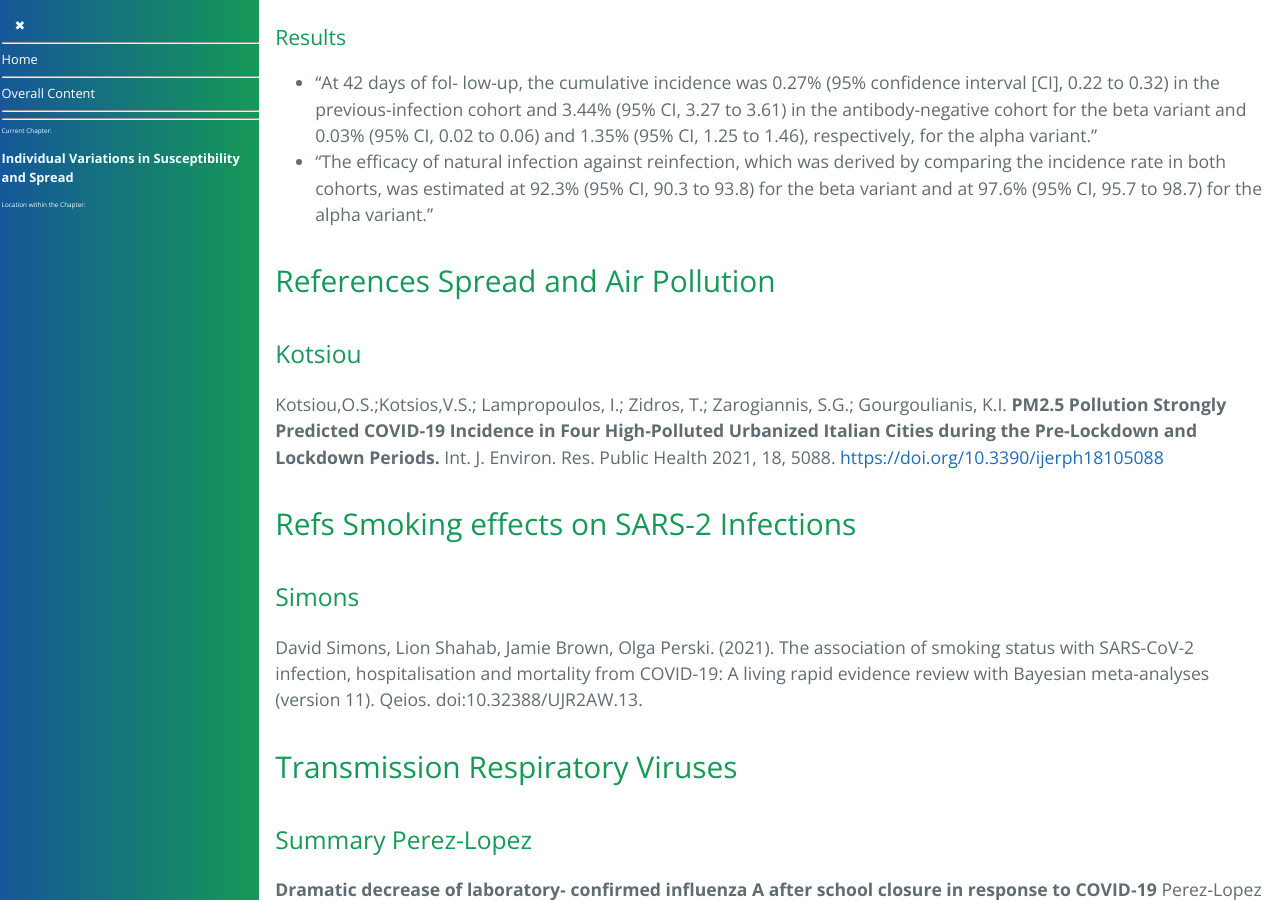
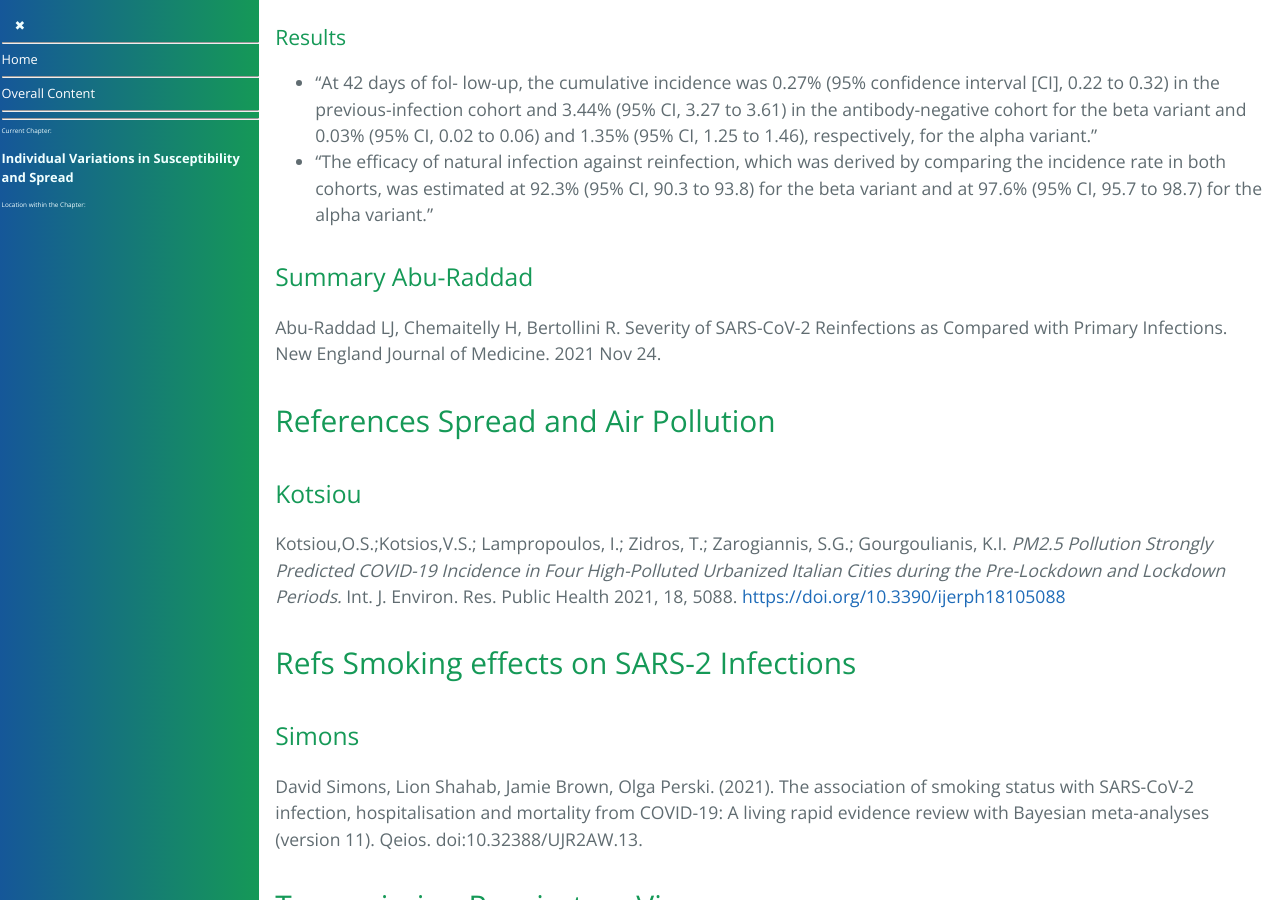
Before and after one commit to forestgrape/coronavirus, a Jekyll site: the page built from 5_epidemiological/individual_susceptibility_and_transmission.md, in a window 1280 px wide and 900 px high, scrolled down 51448 px. Built offline with Jekyll 4.4.1, drawn with Linux system fonts in a browser that asks for light colours; our own code applies the rules of GitHub Pages for plain Markdown files.

Commit message:
ref on protection of prev inf vs severe disease

```diff
--- a/5_epidemiological/individual_susceptibility_and_transmission.md
+++ b/5_epidemiological/individual_susceptibility_and_transmission.md
@@ -1160,13 +1160,16 @@ Chemaitelly H, Bertollini R, Abu-Raddad LJ. Efficacy of Natural Immunity against
 * "The efficacy of natural infection against reinfection, which was derived by comparing the incidence rate in both cohorts, was estimated at 92.3% (95% CI, 90.3 to 93.8) for the beta variant and at 97.6% (95% CI, 95.7 to 98.7) for the alpha variant."
 
 
+#### Summary Abu-Raddad
+Abu-Raddad LJ, Chemaitelly H, Bertollini R. Severity of SARS-CoV-2 Reinfections as Compared with Primary Infections. New England Journal of Medicine. 2021 Nov 24.
+
+
 ### References Spread and Air Pollution
 
 #### Kotsiou
 Kotsiou,O.S.;Kotsios,V.S.; Lampropoulos, I.; Zidros, T.; Zarogiannis, S.G.; Gourgoulianis, K.I.
-**PM2.5 Pollution Strongly Predicted COVID-19 Incidence in Four High-Polluted Urbanized Italian Cities during the Pre-Lockdown and Lockdown Periods.**
-Int. J. Environ. Res. Public Health 2021, 18, 5088.
-<https://doi.org/10.3390/ijerph18105088>
+*PM2.5 Pollution Strongly Predicted COVID-19 Incidence in Four High-Polluted Urbanized Italian Cities during the Pre-Lockdown and Lockdown Periods.*
+Int. J. Environ. Res. Public Health 2021, 18, 5088. <https://doi.org/10.3390/ijerph18105088>
 
 
 
```
